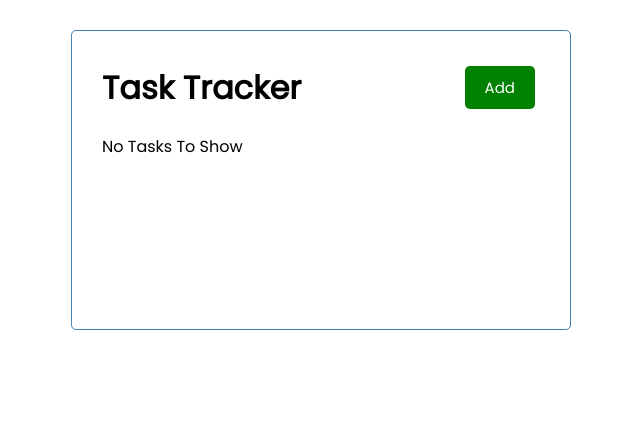
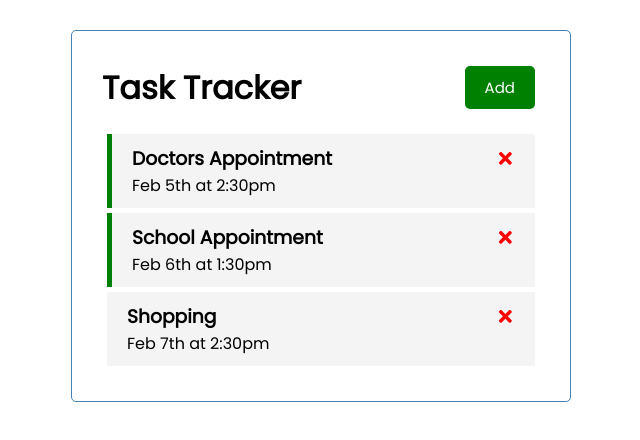
Before and after one commit to SCunn/react-task-tracker, a React (Create React App) app: page / in a window 1280 px wide. Shown: the top 440 px of the page, without its empty margins (319-959 px from the left). Built offline with nearby package versions, Linux system fonts and the light colour scheme; data requests are answered from the project's data file.

Commit message:
useEffect Hook & Fetch tasks from server

```diff
--- a/src/App.js
+++ b/src/App.js
@@ -7,6 +7,23 @@
 const App = () => {
     const [showAddTask, setShowAddTask] = useState(false)
     const [tasks, setTasks] = useState([])
+
+    useEffect(() => {
+      const getTasks = async () => {
+        const tasksFromServer = await fetchTasks()
+        setTasks(tasksFromServer)
+      }
+
+      getTasks()
+    }, [])
+
+    const fetchTasks = async () => {
+      const res = await fetch('http://localhost:5000/tasks')
+      const data = await res.json()
+
+      console.log(data)
+      return data
+    }
 
     // Add Task
     const addTask = (task) => {
```
